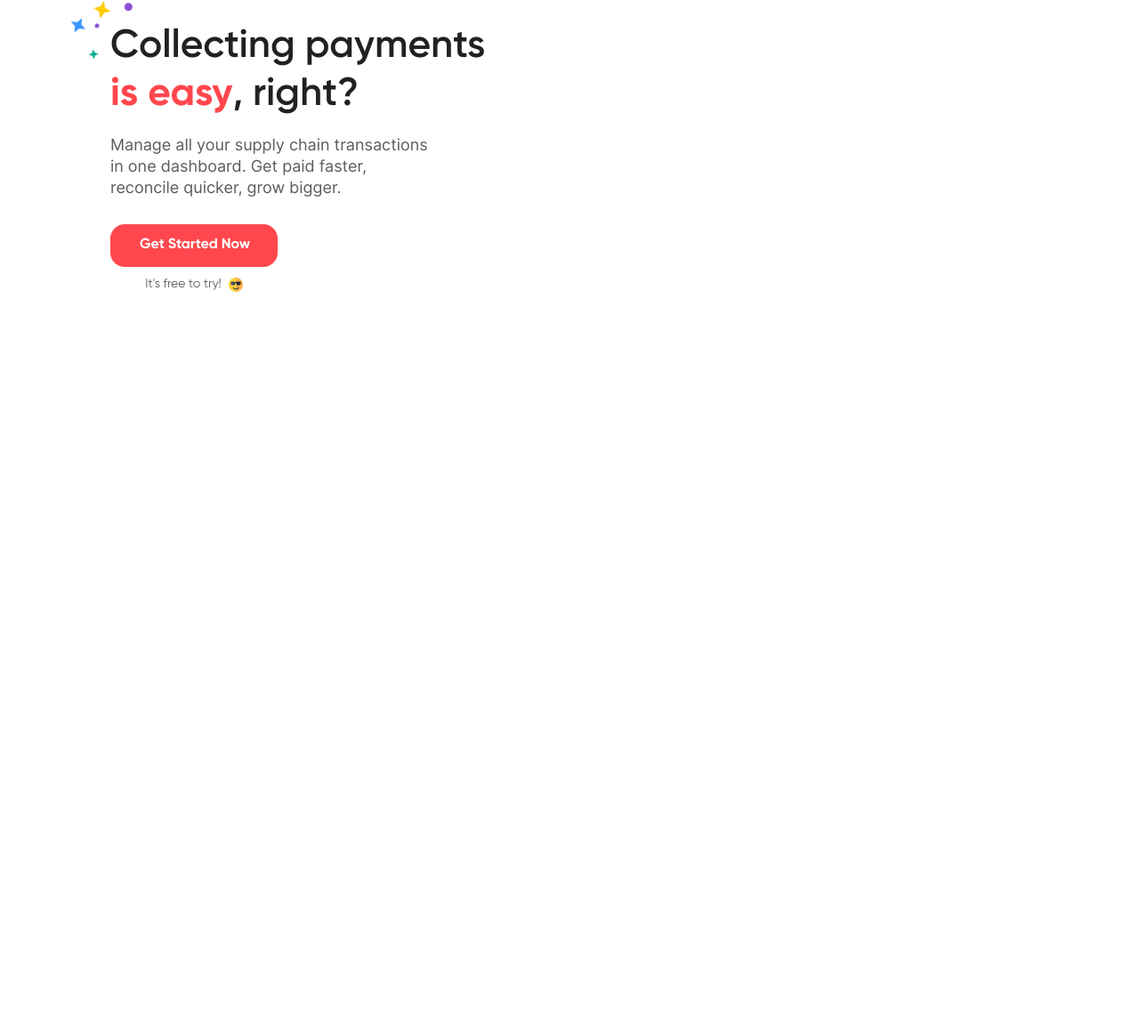
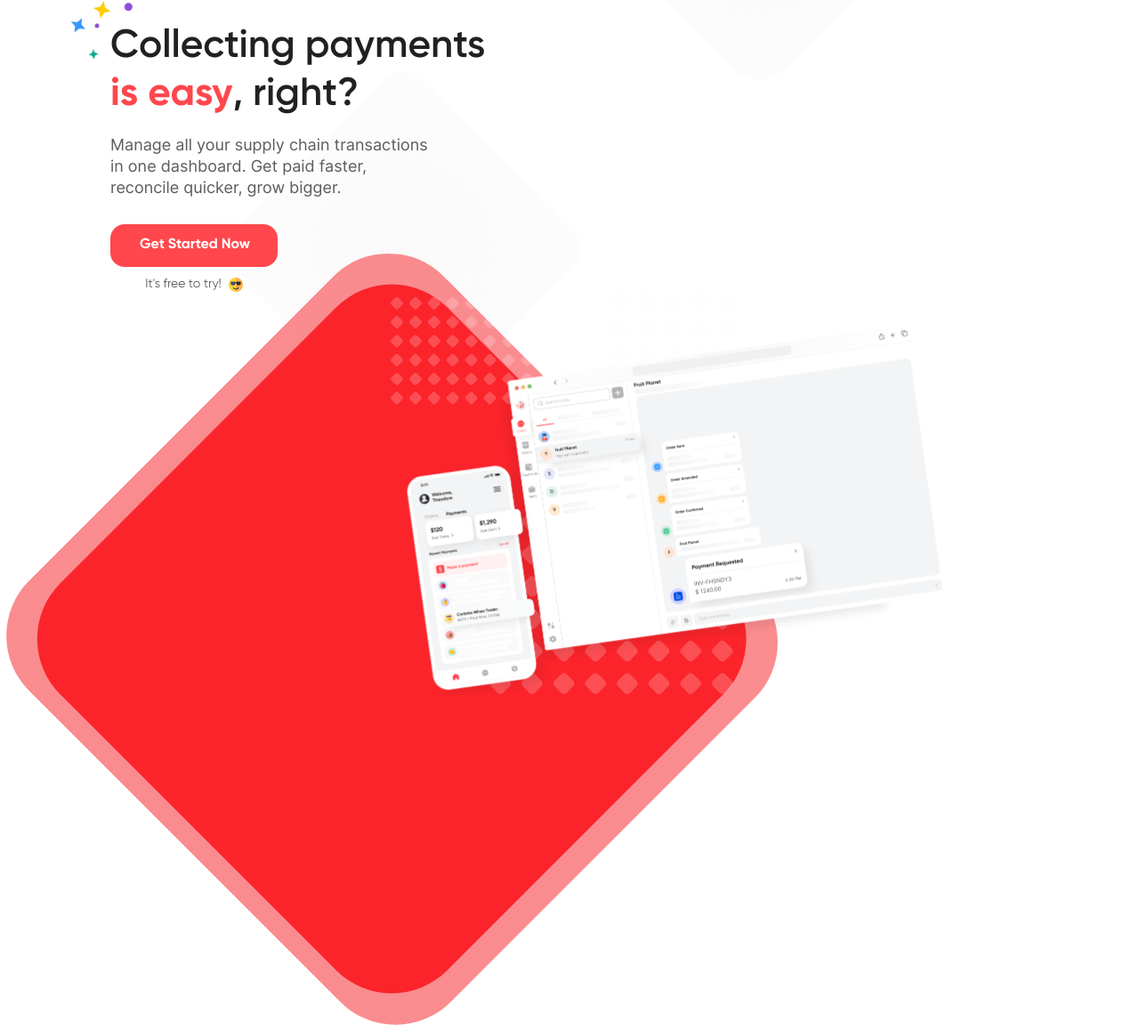
Before and after one commit to Sukairo-02/tinvio, a website built with Vite: page index.html in a window 1280 px wide. Shown: the part 223-1375 px from the top of the page at 89% size. Built offline with nearby package versions, Linux system fonts and the light colour scheme.

Commit message:
Section one background for 375px

```diff
--- a/index.html
+++ b/index.html
@@ -100,18 +100,21 @@
 						</div>
 					</div>
 				</div>
-				<div class="sectionOne__background">
-					<div class="background__squareTop"></div>
-					<div class="background__squareLeft">
-						<img src="/images/bgDotsWhite.svg" alt="" class="dots_left" />
-					</div>
-					<div class="background__squareRed">
-						<img src="/images/bgDots.svg" alt="dots_left" />
-						<img src="/images/bgDots.svg" alt="" class="dots_middle" />
-						<img src="/images/bgDots.svg" alt="" class="dots_right" />
+			</section>
+			<div class="sectionOne__background">
+				<div class="square_top"></div>
+				<div class="square_left">
+					<img src="/images/bgDotsWhite.svg" alt="" class="dots" />
+				</div>
+				<div class="square_red">
+					<div class="inner">
+						<img src="/images/bgDotsFull.svg" alt="" class="dots_top" />
+						<img src="/images/bgDotsFull.svg" alt="" class="dots_middle" />
+						<img src="/images/sectionOne_screens.png" alt="" class="screens" />
 					</div>
 				</div>
-			</section>
+				<img src="/images/bgDotsWhite.svg" alt="" class="dots" />
+			</div>
 		</main>
 		<footer>
 			Dear designer, I'm gonna track you down
--- a/src/styles/components/header.scss
+++ b/src/styles/components/header.scss
@@ -8,17 +8,11 @@
 	padding: 24px 0px;
 	z-index: 1000;
 	width: 100%;
-	background: var(--bg-header);
-	backdrop-filter: blur(12px);
+	background: transparent;
+	backdrop-filter: none;
 	transition: (display, backdrop-filter) 0.3s ease 0s;
 	user-select: none;
 
-	@media screen and (min-width: 1024px) {
-		background: transparent;
-		backdrop-filter: none;
-	}
-
-	// Has to be in this position for the filter to work
 	&.postScroll {
 		background: var(--bg-header);
 		backdrop-filter: blur(12px);
--- a/src/styles/global/index.scss
+++ b/src/styles/global/index.scss
@@ -16,6 +16,7 @@ body {
 	@extend %font__text_body1;
 	color: var(--text-secondary);
 	background-color: #ffffff;
+	overflow-x: hidden;
 }
 
 html {
--- a/src/styles/index.scss
+++ b/src/styles/index.scss
@@ -4,6 +4,9 @@
 main {
 	padding-top: 86px;
 	height: 2000px;
+	position: relative;
+	z-index: 1;
+	overflow: hidden;
 
 	@media screen and (min-width: 1024px) {
 		padding-top: 88px;
@@ -202,10 +205,93 @@ main {
 }
 
 .sectionOne__background {
-	display: none;
-	position: absolute;
-	top: 0;
-	left: 0;
+	z-index: -10;
+	position: relative;
+	pointer-events: none;
+
+	& > * {
+		position: absolute;
+		z-index: -9;
+		background: var(--radial-grey-15per);
+	}
+
+	& > .square_top {
+		width: 248.41px;
+		height: 248.41px;
+		border-radius: 44px;
+		top: 0;
+		left: 50%;
+
+		transform: rotate(45deg) translate(-304px, -431px);
+	}
+
+	& > .square_left {
+		width: 300.2px;
+		height: 300.2px;
+		border-radius: 28px;
+		top: 0;
+		left: 50%;
+
+		transform: rotate(45deg) translate(-378px, 99px);
+
+		& > .dots {
+			width: 234px;
+			height: 177.08px;
+
+			transform: rotate(-45deg) translate(20px, 180px);
+		}
+	}
+
+	& > .square_red {
+		display: flex;
+		align-items: center;
+		justify-content: center;
+		z-index: -5;
+		width: 669.72px;
+		height: 658.57px;
+		border-radius: 88px;
+		background-color: var(--diamond-visual-60per);
+		top: 0px;
+		right: 50%;
+
+		transform: rotate(45deg) translate(139px, -53px);
+
+		& > .inner {
+			width: 615.02px;
+			height: 615.02px;
+			border-radius: 88px;
+			background-color: var(--diamond-visual);
+
+			& > .dots_top {
+				width: 162.87px;
+				height: 123.25px;
+
+				transform: rotate(-45deg) translate(65px, 10px);
+			}
+
+			& > .dots_middle {
+				width: 277.53px;
+				height: 210.02px;
+
+				transform: rotate(-45deg) translate(310px, 135px);
+			}
+
+			& > .screens {
+				width: 613.16px;
+				height: 417px;
+
+				transform: rotate(-45deg) translate(488px, -310px);
+			}
+		}
+	}
+
+	& > .dots {
+		background: none;
+		width: 234px;
+		height: 177.08px;
+		top: 0;
+		left: 50%;
+	}
 }
 
 footer {
```
Also changed, not shown: public/images/bgDotsFull.svg (added), public/images/sectionOne_pcScreen.png (deleted), public/images/sectionOne_phoneScreen.png (deleted), public/images/sectionOne_screens.png (added).
